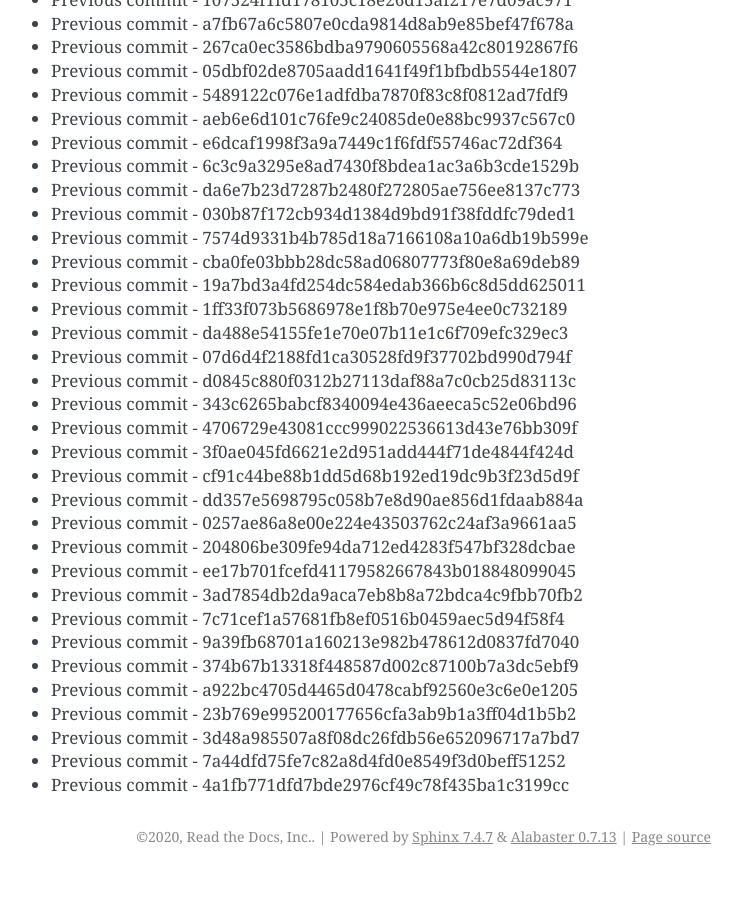
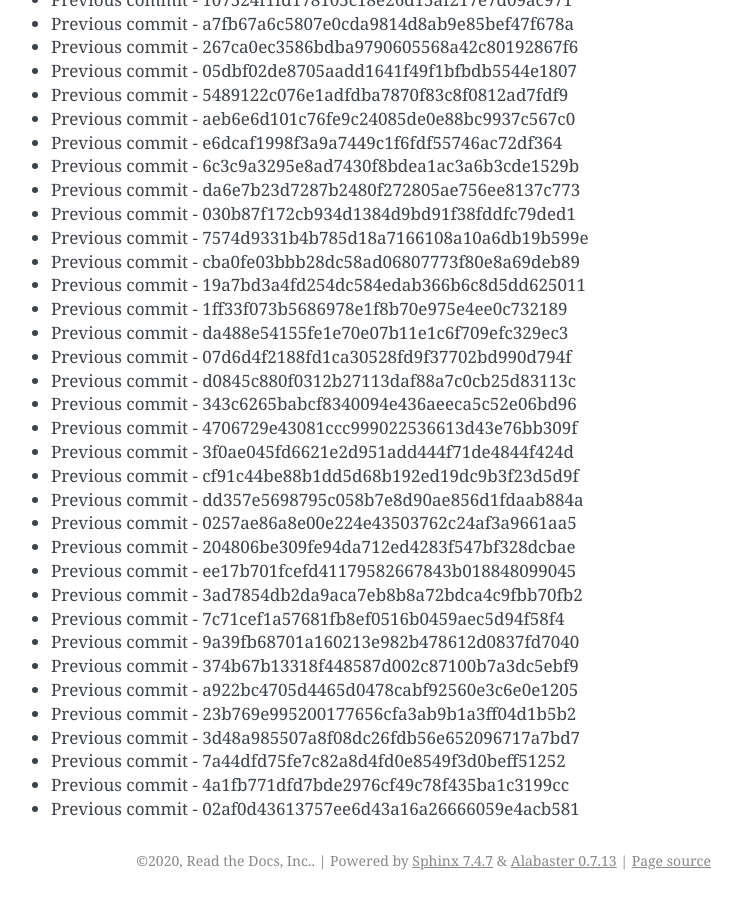
Before and after one commit to readthedocs/rtd-git-stresstest, a Sphinx documentation site: the page built from docs/updates.rst, in a window 1280 px wide and 900 px high, scrolled down 59077 px. Shown: the whole window, without its empty margins (399-1141 px from the left). Built offline with Sphinx 7.4.7, drawn with Linux system fonts in a browser that asks for light colours; before the commit the page ends 59953 px from its top, so only the background shows below that.

Commit message:
Generating commit from previous: 02af0d43613757ee6d43a16a26666059e4acb581

```diff
--- a/docs/updates.rst
+++ b/docs/updates.rst
@@ -2514,3 +2514,4 @@ It can be tested for any performance characteristics.
 * Previous commit - 3d48a985507a8f08dc26fdb56e652096717a7bd7
 * Previous commit - 7a44dfd75fe7c82a8d4fd0e8549f3d0beff51252
 * Previous commit - 4a1fb771dfd7bde2976cf49c78f435ba1c3199cc
+* Previous commit - 02af0d43613757ee6d43a16a26666059e4acb581
```
